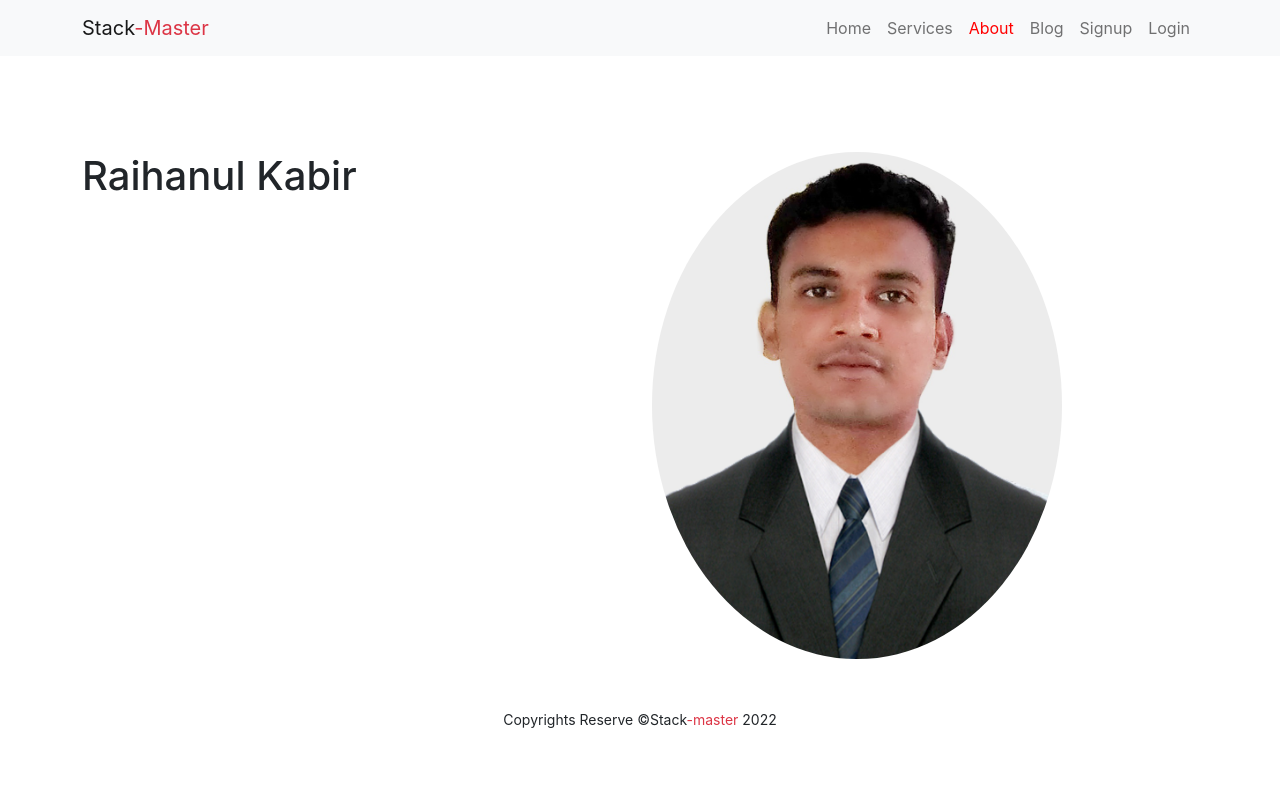
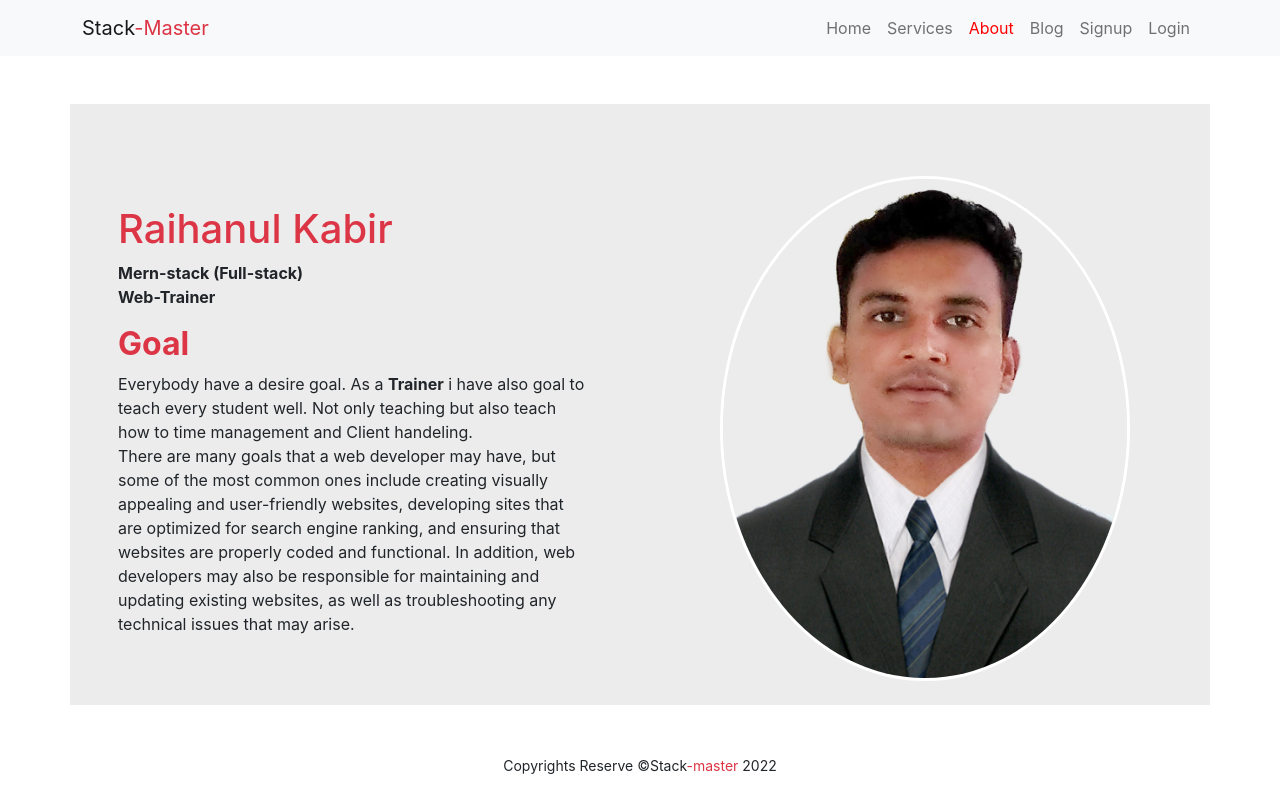
Before and after one commit to rkbokul1/individual-service-provider-Ass-10, a React (Create React App) app: page /about in a window 1280 px wide. Built offline with nearby package versions, Linux system fonts and the light colour scheme; no server answers; the HTML template or start-up script is replaced by a standard one.

Commit message:
about page done

```diff
--- a/src/Pages/About/About.css
+++ b/src/Pages/About/About.css
@@ -0,0 +1,8 @@
+.about{
+    background-color: #ECECEC;
+    /* height: 90vh; */
+}
+.about-img{
+    border: 3px solid white;
+    border-radius: 50%;
+}
--- a/src/Pages/About/About.js
+++ b/src/Pages/About/About.js
@@ -1,15 +1,27 @@
 import React from 'react';
-import img from '../../img/main.jpg'
+import img from '../../img/main.jpg';
+import './About.css'
 
 const About = () => {
     return (
-        <div className='container mt-5 pt-5'>
-            <div className="row">
-                <div className="col-sm-12 col-md-6 col-lg-6 order-1 order-md-1">
-                    <h1>Raihanul Kabir</h1>
+        <div className='container about mt-5 pt-5'>
+            <div className="row justify-content-center align-items-center">
+                <div className="col-sm-12 col-md-6 col-lg-6 order-1 order-md-1 px-5">
+                    <h1 className='text-danger'>Raihanul Kabir</h1>
+                    <div>
+                        <p><strong>Mern-stack (Full-stack) <br /> Web-Trainer</strong></p>
+                        <h2 className='text-danger'><strong>Goal</strong></h2>
+                        <p>Everybody have a desire goal. As a <strong>Trainer</strong> i have also
+                            goal to teach every student well.
+                            Not only teaching but also teach how to time management and Client handeling.
+                            <br />
+                            <p>There are many goals that a web developer may have, but some of the most common ones include creating visually appealing and user-friendly websites, developing sites that are optimized for search engine ranking, and ensuring that websites are properly coded and functional. In addition, web developers may also be responsible for maintaining and updating existing websites, as well as troubleshooting any technical issues that may arise.</p>
+                        </p>
+                    </div>
+
                 </div>
-                <div className="col-sm-12 col-md-6 col-lg-6 order-sm-2">
-                    <img className='rounded-circle w-75 mx-auto' src={img} alt="" />
+                <div className="col-sm-12 col-md-6 col-lg-6 order-sm-2 text-center py-4">
+                    <img className='about-img w-75 mx-auto' src={img} alt="" />
                 </div>
             </div>
         </div>
```
